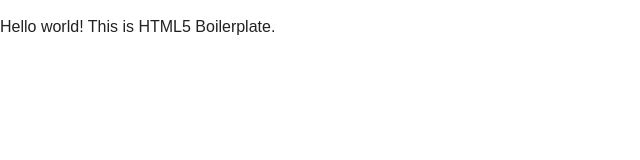
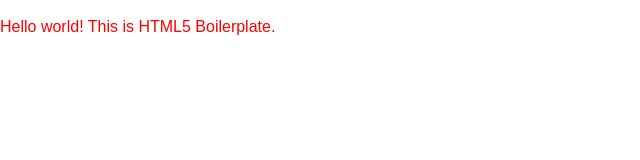
Before and after one commit to Ricecoder/TIY-GitHub, a website: page src/index.html in a window 1280 px wide. Shown: the whole page, without its empty margins (0-640 px from the left). Drawn offline with nearby package versions, Linux system fonts and the light colour scheme; files that its build step writes are made by us from their sources.

Commit message:
main scss file

```diff
--- a/src/scss/main.scss
+++ b/src/scss/main.scss
@@ -94,7 +94,7 @@
 /* ==========================================================================
    Author's custom styles
    ========================================================================== */
-
+@import 'custom';
 
 
 
```
